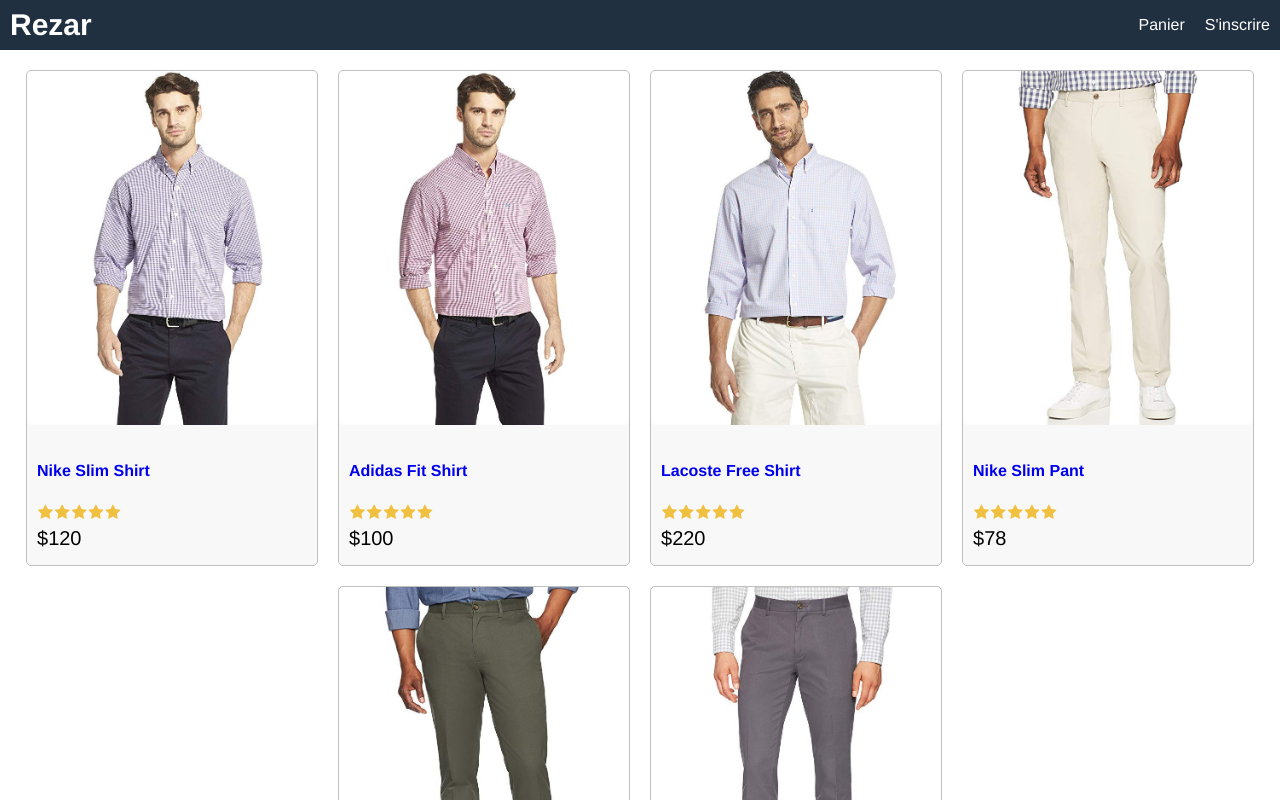
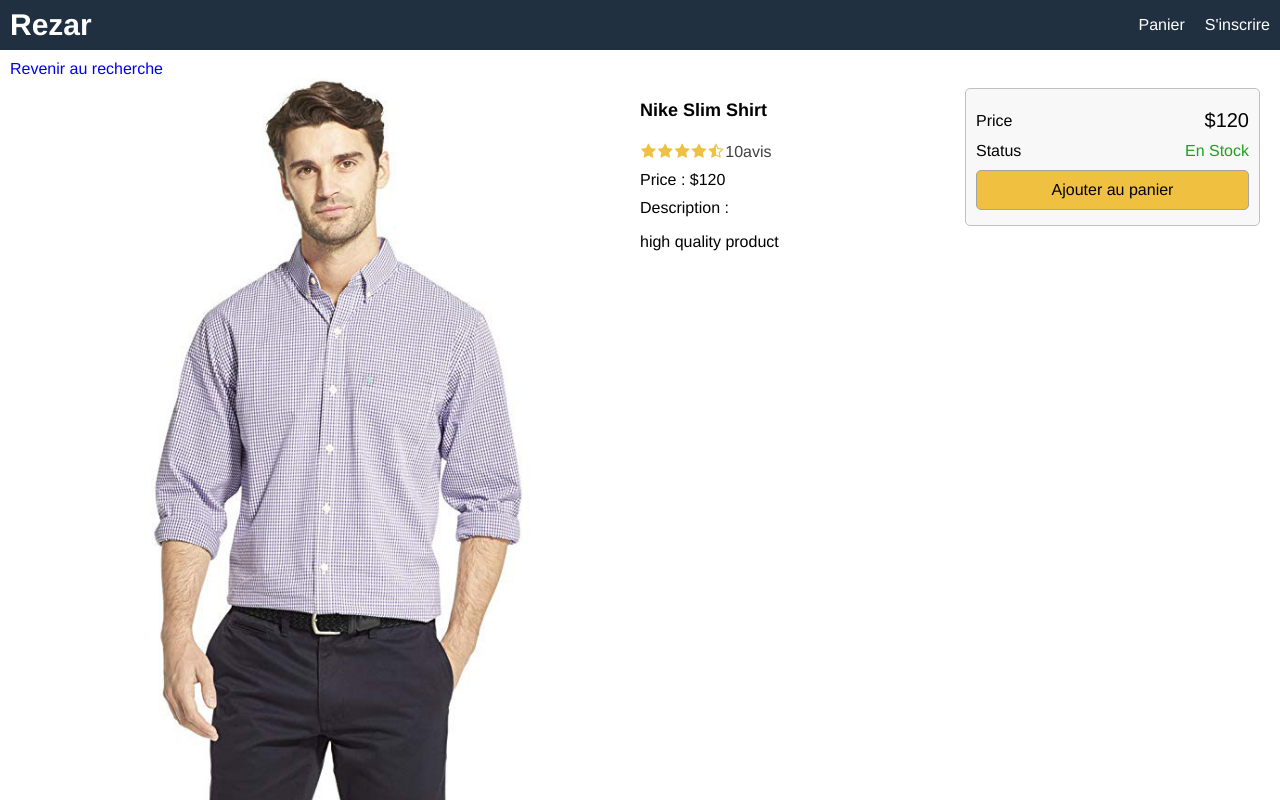
Before and after one commit to Sladriix-dev/rezar, a React (Create React App) app in the folder frontend/: page /product/1 in a window 1280 px wide. Shown: the top 800 px of the page. Built offline with nearby package versions, Linux system fonts and the light colour scheme.

Commit message:
[add] product & homescreen component /w css

```diff
--- a/frontend/package.json
+++ b/frontend/package.json
@@ -8,6 +8,7 @@
     "@testing-library/user-event": "^13.5.0",
     "react": "^18.1.0",
     "react-dom": "^18.1.0",
+    "react-router-dom": "^6.3.0",
     "react-scripts": "5.0.1",
     "web-vitals": "^2.1.4"
   },
--- a/frontend/src/App.js
+++ b/frontend/src/App.js
@@ -1,8 +1,11 @@
 import React from "react";
-import data from './data';
+import { BrowserRouter, Route, Routes } from 'react-router-dom';
+import HomeScreen from "./screens/HomeScreen";
+import ProductScreen from "./screens/ProductScreen";
 
 function App() {
   return (
+    <BrowserRouter>
       <div className="grid-container">
         <header className="row">
           <div>
@@ -16,44 +19,14 @@
           </div>
         </header>
         <main>
-        <div className="row center">
-          {data.products.map((product) => (
-            <div key={product._id} className="card">
-              <a href={`/product/${product._id}`}>
-                <img
-                  className="medium"
-                  src={product.image}
-                  alt={product.name} />
-              </a>
-              <div className="card-body">
-                <a href={`/product/${product._id}`}>
-                  <h2>{product.name}</h2>
-                </a>
-                <div className="rating">
-                  <span>
-                    <i className="fa fa-star"></i>
-                  </span>
-                  <span>
-                    <i className="fa fa-star"></i>
-                  </span>
-                  <span>
-                    <i className="fa fa-star"></i>
-                  </span>
-                  <span>
-                    <i className="fa fa-star"></i>
-                  </span>
-                  <span>
-                    <i className="fa fa-star"></i>
-                  </span>
-                </div>
-                <div className="price">${product.price}</div>
-              </div>
-            </div>
-          ))}
-        </div>
+          <Routes>
+            <Route path="/product/:id" element={<ProductScreen />} />
+            <Route path="/" element={<HomeScreen />} exact />
+          </Routes>
         </main>
         <footer className="row center">All right reserved</footer>
       </div>
+    </BrowserRouter>
   );
 }
 
--- /dev/null
+++ b/frontend/src/components/Product.js
@@ -0,0 +1,22 @@
+import React from 'react'
+import Rating from './Rating';
+
+export default function Product(props) {
+
+    const { product } = props;
+
+    return (
+      <div key={product._id} className="card">
+        <a href={`/product/${product._id}`}>
+          <img className="medium" src={product.image} alt={product.name} />
+        </a>
+        <div className="card-body">
+          <a href={`/product/${product._id}`}>
+            <h2>{product.name}</h2>
+          </a>
+          <Rating rating={product.rating} numReviews={product.numReviews} />
+          <div className="price">${product.price}</div>
+        </div>
+      </div>
+    );
+}
--- /dev/null
+++ b/frontend/src/components/Rating.js
@@ -0,0 +1,69 @@
+import React from 'react'
+
+function Rating(props) {
+
+    const { rating, numReviews } = props;
+
+    return (
+      <div className="rating">
+        <span>
+          <i
+            className={
+              rating >= 1
+                ? "fa fa-star"
+                : rating >= 0.5
+                ? "fa fa-star-half-o"
+                : "fa fa-star-o"
+            }
+          ></i>
+        </span>
+        <span>
+          <i
+            className={
+              rating >= 2
+                ? "fa fa-star"
+                : rating >= 1.5
+                ? "fa fa-star-half-o"
+                : "fa fa-star-o"
+            }
+          ></i>
+        </span>
+        <span>
+          <i
+            className={
+              rating >= 3
+                ? "fa fa-star"
+                : rating >= 2.5
+                ? "fa fa-star-half-o"
+                : "fa fa-star-o"
+            }
+          ></i>
+        </span>
+        <span>
+          <i
+            className={
+              rating >= 4
+                ? "fa fa-star"
+                : rating >= 3.5
+                ? "fa fa-star-half-o"
+                : "fa fa-star-o"
+            }
+          ></i>
+        </span>
+        <span>
+          <i
+            className={
+              rating >= 5
+                ? "fa fa-star"
+                : rating >= 4.5
+                ? "fa fa-star-half-o"
+                : "fa fa-star-o"
+            }
+          ></i>
+        </span>
+        <span>{numReviews + 'avis'}</span>
+      </div>
+    );
+}
+
+export default Rating
--- a/frontend/src/data.js
+++ b/frontend/src/data.js
@@ -6,6 +6,7 @@
             category:'Shirts',
             image:'/images/p1.jpg',
             price:120,
+            countInStock: 10,
             brand:'Nike',
             rating:4.5,
             numReviews:10,
@@ -17,6 +18,7 @@
             category:'Shirts',
             image:'/images/p2.jpg',
             price:100,
+            countInStock: 17,
             brand:'Adidas',
             rating:4.0,
             numReviews:10,
@@ -28,6 +30,7 @@
             category:'Shirts',
             image:'/images/p3.jpg',
             price:220,
+            countInStock: 0,
             brand:'Lacoste',
             rating:4.8,
             numReviews:17,
@@ -39,6 +42,7 @@
             category:'Pant',
             image:'/images/p4.jpg',
             price:78,
+            countInStock: 6,
             brand:'Nike',
             rating:4.5,
             numReviews:14,
@@ -50,6 +54,7 @@
             category:'Pant',
             image:'/images/p5.jpg',
             price:65,
+            countInStock: 4,
             brand:'Puma',
             rating:4.5,
             numReviews:10,
@@ -61,6 +66,7 @@
             category:'Pant',
             image:'/images/p6.jpg',
             price:139,
+            countInStock: 11,
             brand:'Adidas',
             rating:4.5,
             numReviews:15,
--- a/frontend/src/index.css
+++ b/frontend/src/index.css
@@ -65,6 +65,40 @@
   color: #ff8000;
 }
 
+ul {
+  padding: 0;
+  margin: 0;
+  list-style-type: none;
+}
+
+li {
+  margin-top: 1rem;
+}
+
+button {
+  padding: 1rem;
+  border-radius: 0.5rem;
+  border: 0.1rem #a4a4a4 solid;
+  font-size: 1.6rem;
+  font-family: Helvetica, Arial, sans-serif;
+  -webkit-font-smoothing: antialiased;
+  -moz-osx-font-smoothing: grayscale;
+  background-color: #f8f8f8;
+  cursor: pointer;
+}
+
+button:hover {
+  border: 0.1rem #404040 solid;
+}
+
+button.primary {
+  background-color: #f0c040;
+}
+
+button.block {
+  width: 100%;
+}
+
 /* Header */
 
 header a{
@@ -89,6 +123,18 @@
   justify-content: center;
 }
 
+.row.top {
+  align-items: flex-start;
+}
+
+.col-1 {
+  flex: 1 1 25rem;
+}
+
+.col-2 {
+  flex: 2 1 50rem;
+}
+
 /* Image */
 
 img {
@@ -97,6 +143,10 @@
 
 img.medium {
   max-width: 29rem;
+  width: 100%;
+}
+
+img.large {
   width: 100%;
 }
 
@@ -127,3 +177,17 @@
   color: #f0c040;
   margin: 0.1rem;
 }
+
+.rating span:last-child {
+  color: #404040;
+}
+
+/* Alert */
+
+.success {
+  color: #20a020;
+}
+
+.error {
+  color: #a02020;
+}
--- /dev/null
+++ b/frontend/src/screens/HomeScreen.js
@@ -0,0 +1,18 @@
+import React from 'react';
+import data from '../data';
+import Product from '../components/Product';
+
+
+function HomeScreen() {
+  return (
+    <div>
+        <div className="row center">
+            {data.products.map((product) => (
+              <Product key={product._id} product={product} />
+            ))}
+          </div>
+    </div>
+  )
+}
+
+export default HomeScreen
--- /dev/null
+++ b/frontend/src/screens/ProductScreen.js
@@ -0,0 +1,68 @@
+import React from 'react'
+import Rating from '../components/Rating';
+import data from '../data';
+import { Link, useParams } from 'react-router-dom';
+
+function ProductScreen(props) {
+
+    const { id } = useParams();
+    const product = data.products.find((x) => x._id === id);
+    if(!product) {
+        return <div>Product Not Found</div>;
+    }
+    return (
+      <div>
+        <Link to="/">Revenir au recherche</Link>
+        <div className="row top">
+          <div className="col-2">
+            <img className="large" src={product.image} alt={product.name} />
+          </div>
+          <div className="col-1">
+            <ul>
+                <li>
+                    <h1>{product.name}</h1>
+                </li>
+                <li>
+                    <Rating
+                        rating={product.rating}
+                        numReviews={product.numReviews}
+                    />
+                </li>
+                <li>Price : ${product.price}</li>
+                <li>Description :
+                    <p>{product.description}</p>
+                </li>
+            </ul>
+          </div>
+          <div className="col-1">
+            <div className='card card-body'>
+                <ul>
+                    <li>
+                        <div className='row'>
+                            <div>Price</div>
+                            <div className='price'>${product.price}</div>
+                        </div>
+                    </li>
+                    <li>
+                        <div className='row'>
+                            <div>Status</div>
+                            <div>
+                                {product.countInStock > 0 ? ( <span className="success">En Stock</span>
+                                ) : (
+                                    <span className='error'>En Rupture</span>
+                                )}
+                            </div>
+                        </div>
+                    </li>
+                    <li>
+                        <button className="primary block">Ajouter au panier</button>
+                    </li>
+                </ul>
+            </div>
+          </div>
+        </div>
+      </div>
+    );
+}
+
+export default ProductScreen
```
Lines whose indentation alone changed are shown as unchanged.
